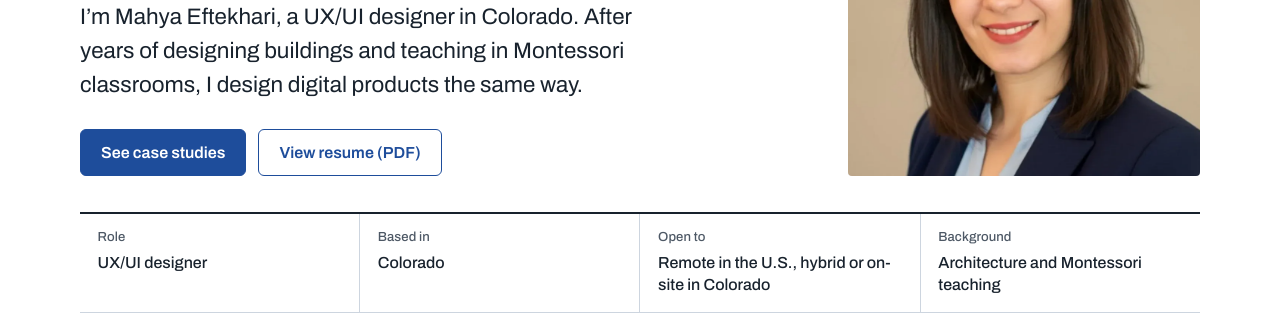
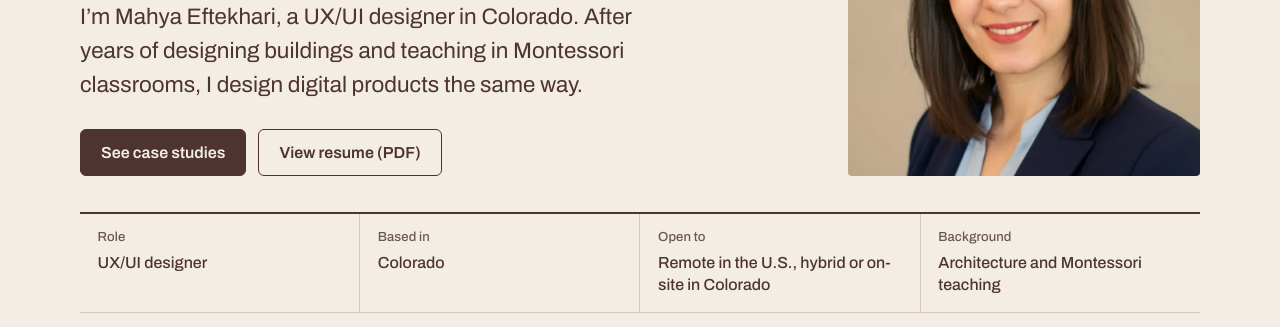
Before and after one commit to mahyaef1385-sudo/mahyaef1385-sudo.github.io, a plain HTML site: page index.html in a window 1280 px wide. Shown: the part 473-800 px from the top of the page. Drawn offline with Linux system fonts and the light colour scheme.

Commit message:
Use the original warm colors, add card sorting video

```diff
--- a/index.html
+++ b/index.html
@@ -13,12 +13,12 @@
 <meta property="og:url" content="https://www.mahya-uxdesigner.com/">
 <meta property="og:image" content="https://www.mahya-uxdesigner.com/og-card.png">
 <meta name="twitter:card" content="summary_large_image">
-<meta name="theme-color" content="#ffffff">
+<meta name="theme-color" content="#f3ede5">
 <link rel="icon" href="/favicon.svg" type="image/svg+xml">
 <link rel="icon" href="/favicon-32.png" sizes="32x32" type="image/png">
 <link rel="apple-touch-icon" href="/apple-touch-icon.png">
 <link rel="preload" href="/archivo-latin-wdth-normal.woff2" as="font" type="font/woff2" crossorigin>
-<link rel="stylesheet" href="/site.css?v=1">
+<link rel="stylesheet" href="/site.css?v=2">
 <script type="application/ld+json">{"@context": "https://schema.org", "@type": "Person", "name": "Mahya Eftekhari", "jobTitle": "UX/UI Designer", "url": "https://www.mahya-uxdesigner.com/", "address": {"@type": "PostalAddress", "addressRegion": "CO", "addressCountry": "US"}, "sameAs": ["https://www.linkedin.com/in/mahya-uxdesigner"], "email": "mailto:Mahya.ef1385@gmail.com"}</script>
 </head>
 <body>
@@ -117,6 +117,6 @@
   <img alt="">
   <p hidden></p>
 </dialog>
-<script src="/site.js?v=1" defer></script>
+<script src="/site.js?v=2" defer></script>
 </body>
 </html>
--- a/site.css
+++ b/site.css
@@ -31,14 +31,20 @@
 }
 
 :root {
-  --paper: #ffffff;
-  --vellum: #f1f4f8;
-  --ink: #18222d;
-  --ink-soft: #4d5865;
-  --rule: #cdd5df;
-  --accent: #1e4d9b;
-  --accent-deep: #163c7c;
-  --accent-tint: #e6edf8;
+  /* Her original Squarespace palette, kept calm: one cream background, brown text,
+     sage deepened so links pass contrast, dusty rose only for small decorative marks. */
+  --paper: #f3ede5;
+  --vellum: #e9e1d6;
+  --ink: #4e3333;
+  --ink-soft: #6b5656;
+  --rule: #d6c9b8;
+  --accent: #56603f;
+  --accent-deep: #444c31;
+  --accent-tint: #e2e3d3;
+  --btn: #4e3333;
+  --btn-text: #f3ede5;
+  --btn-hover: #3a2525;
+  --mark: #cf8f8f;
 
   --font: "Archivo", system-ui, -apple-system, "Segoe UI", Roboto, Helvetica, Arial, sans-serif;
   --page: 76rem;
@@ -78,7 +84,7 @@ a { color: var(--accent); text-decoration-line: underline; text-decoration-thick
 a:hover { color: var(--accent-deep); text-decoration-thickness: 2px; }
 :focus-visible { outline: 3px solid var(--accent); outline-offset: 3px; border-radius: 2px; }
 
-.skip-link { position: absolute; left: 1rem; top: -4rem; background: var(--ink); color: #fff; padding: 0.6rem 1rem; z-index: 10; border-radius: 4px; }
+.skip-link { position: absolute; left: 1rem; top: -4rem; background: var(--ink); color: var(--paper); padding: 0.6rem 1rem; z-index: 10; border-radius: 4px; }
 .skip-link:focus { top: 1rem; }
 
 .visually-hidden { position: absolute !important; width: 1px; height: 1px; overflow: hidden; clip: rect(0 0 0 0); white-space: nowrap; }
@@ -140,12 +146,12 @@ a:hover { color: var(--accent-deep); text-decoration-thickness: 2px; }
   display: inline-flex; align-items: center; justify-content: center; gap: 0.5rem;
   min-height: 2.9rem; padding: 0.7rem 1.25rem; border-radius: 6px;
   font: inherit; font-size: 1rem; font-weight: 600; line-height: 1.2;
-  text-decoration: none; border: 1.5px solid var(--accent); cursor: pointer;
+  text-decoration: none; border: 1.5px solid var(--btn); cursor: pointer;
 }
-.btn--primary { background: var(--accent); color: #fff; }
-.btn--primary:hover { background: var(--accent-deep); border-color: var(--accent-deep); color: #fff; text-decoration: none; }
-.btn--secondary { background: transparent; color: var(--accent); }
-.btn--secondary:hover { background: var(--accent-tint); color: var(--accent-deep); text-decoration: none; }
+.btn--primary { background: var(--btn); color: var(--btn-text); }
+.btn--primary:hover { background: var(--btn-hover); border-color: var(--btn-hover); color: var(--btn-text); text-decoration: none; }
+.btn--secondary { background: transparent; color: var(--ink); border-color: var(--ink); }
+.btn--secondary:hover { background: var(--vellum); color: var(--ink); text-decoration: none; }
 
 /* ---------- Title block (signature) ---------- */
 .titleblock {
@@ -207,7 +213,7 @@ a:hover { color: var(--accent-deep); text-decoration-thickness: 2px; }
 .work__title a { color: inherit; text-decoration: none; }
 .work__title a:hover { color: var(--accent); }
 .work__summary { margin: 0 0 0.8rem; }
-.work__result { margin: 0 0 1.25rem; padding-left: 0.9rem; border-left: 3px solid var(--accent); }
+.work__result { margin: 0 0 1.25rem; padding-left: 0.9rem; border-left: 3px solid var(--mark); }
 .work__link { font-weight: 600; }
 
 /* ---------- Principles ---------- */
@@ -299,7 +305,7 @@ a:hover { color: var(--accent-deep); text-decoration-thickness: 2px; }
 .quotes { list-style: none; padding: 0; display: grid; gap: 1.25rem 2.5rem; grid-template-columns: repeat(auto-fit, minmax(min(100%, 17rem), 1fr)); }
 :where(.quotes) { margin: 0; }
 .quotes li { margin: 0; padding: 0; }
-.quotes blockquote { margin: 0; padding: 0.2rem 0 0.2rem 1rem; border-left: 3px solid var(--accent); font-size: 1.08rem; line-height: 1.5; }
+.quotes blockquote { margin: 0; padding: 0.2rem 0 0.2rem 1rem; border-left: 3px solid var(--mark); font-size: 1.08rem; line-height: 1.5; }
 
 .callout { max-width: var(--measure); background: var(--accent-tint); border-radius: 4px; padding: 1.1rem 1.3rem; }
 .callout p:last-child { margin-bottom: 0; }
@@ -317,12 +323,12 @@ a:hover { color: var(--accent-deep); text-decoration-thickness: 2px; }
 
 /* ---------- Lightbox ---------- */
 .lightbox { border: 0; padding: 0; margin: auto; max-width: min(96vw, 110rem); max-height: 94vh; background: transparent; overflow: visible; }
-.lightbox::backdrop { background: rgba(14, 20, 27, 0.86); }
+.lightbox::backdrop { background: rgba(43, 26, 26, 0.88); }
 .lightbox img { max-width: min(96vw, 110rem); max-height: calc(94vh - 4rem); width: auto; margin: 0 auto; background: #fff; border-radius: 3px; }
-.lightbox p { color: #e9eef4; font-size: 0.94rem; margin: 0.7rem auto 0; max-width: 48rem; text-align: center; }
+.lightbox p { color: #f3ede5; font-size: 0.94rem; margin: 0.7rem auto 0; max-width: 48rem; text-align: center; }
 .lightbox button {
   position: fixed; top: 1rem; right: 1rem; min-height: 2.75rem; padding: 0.55rem 1rem; border-radius: 6px;
-  border: 1.5px solid #fff; background: rgba(14, 20, 27, 0.6); color: #fff; font: inherit; font-weight: 600; cursor: pointer;
+  border: 1.5px solid #f3ede5; background: rgba(43, 26, 26, 0.6); color: #f3ede5; font: inherit; font-weight: 600; cursor: pointer;
 }
 
 @media print {
```
Also changed, not shown: 404.html (+3 -3 lines), about.html (+3 -3 lines), cafe-scout.html (+3 -3 lines), closet-confidence.html (+3 -3 lines), contact.html (+3 -3 lines), flip-floss-portfolio-builder.html (+4 -3 lines), projects.html (+3 -3 lines), apple-touch-icon.png, favicon-32.png, favicon.ico, favicon.svg, og-card.png.
